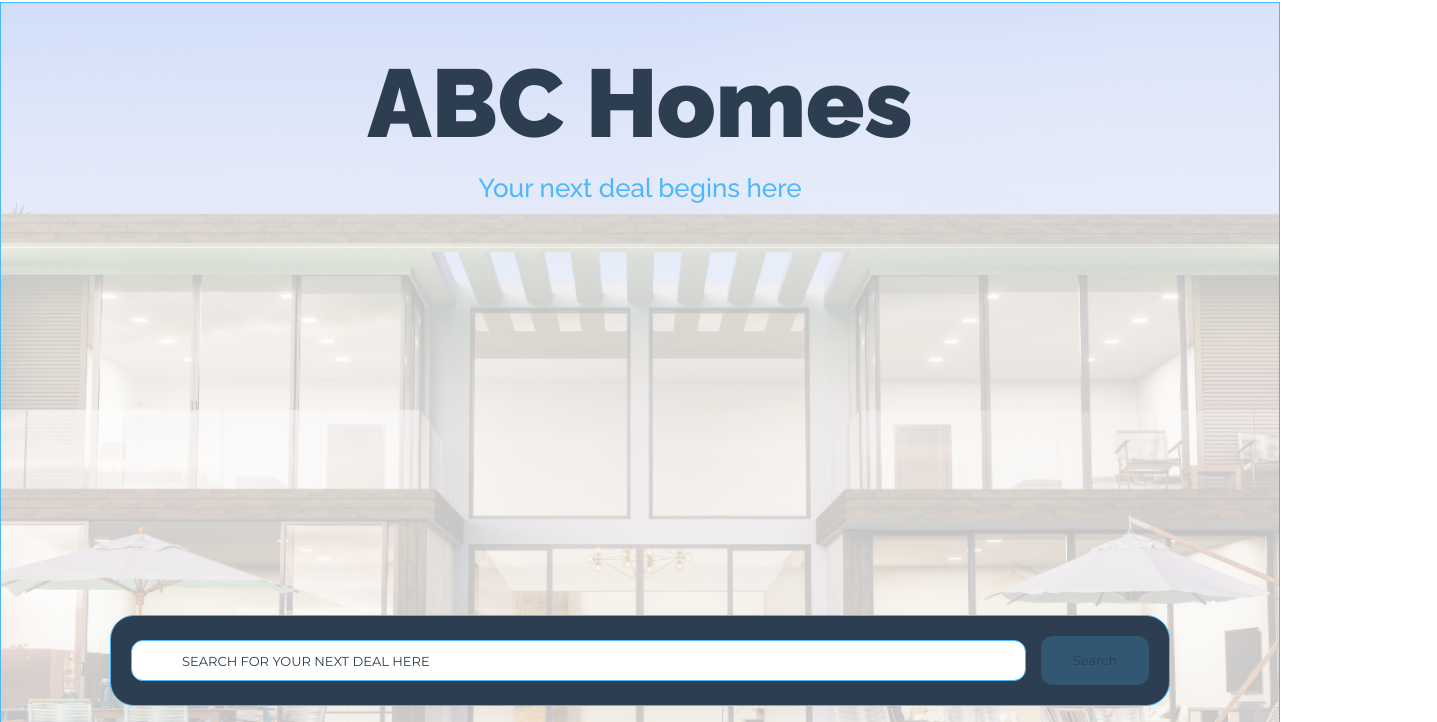
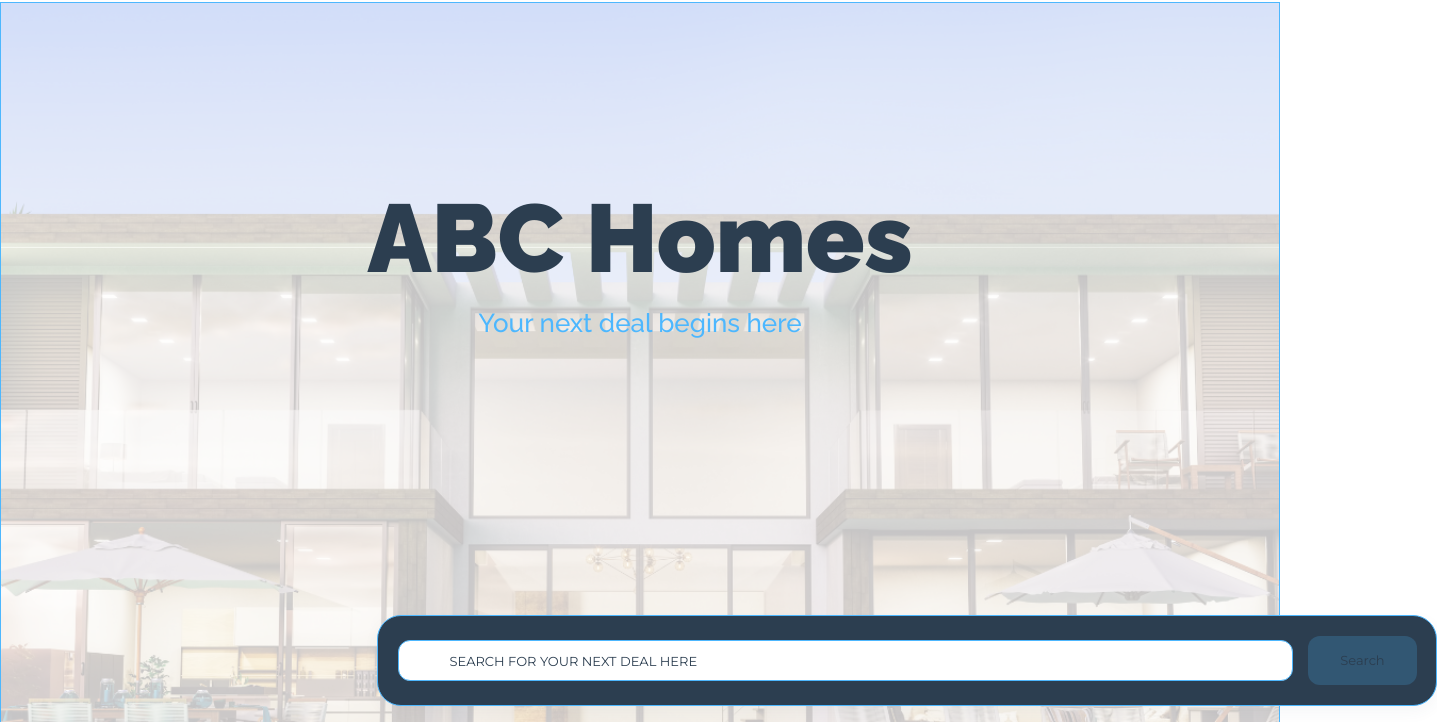
Before and after one commit to Studio-AQUA/ABCHomes, a plain HTML site: page index.html in a window 1280 px wide. Shown: the part 78-800 px from the top of the page, 1437 px wide, since content can reach past the window. Drawn offline with nearby package versions, Linux system fonts and the light colour scheme; a web font is replaced by a local one.

Commit message:
Update home.css

```diff
--- a/css/Components/home.css
+++ b/css/Components/home.css
@@ -42,14 +42,19 @@
     justify-content: flex-start;
 }
 .home-hero-image {
-    width: 1100px;
+    width: 100%;
+position: relative;
 height: 550px;
 display: flex;
 flex-direction: column;
 align-items: center;
-    justify-content: flex-start;
+justify-content: center;
 padding: 50px 0px;
 box-sizing: border-box;
+text-align: center;
+font-size: 96px;
+color: #2c3e50;
+font-family: Raleway;
     z-index: 0;
 }
 .search-for-your {
```
Lines whose indentation alone changed are shown as unchanged.
